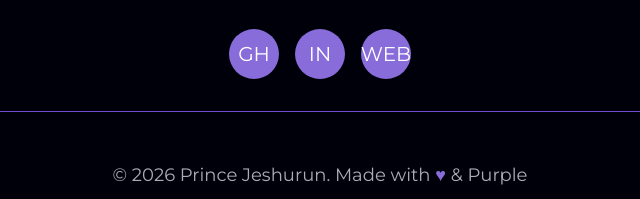
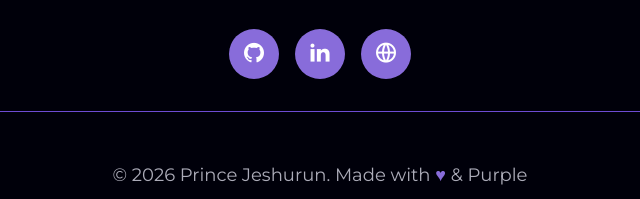
Before and after one commit to autoprince17/prince-portfolio-dark, a plain HTML site: page index.html in a window 1280 px wide. Shown: the part 5802-6001 px from the top of the page, 320-960 px from the left. Drawn offline with nearby package versions, Linux system fonts and the light colour scheme; a web font is replaced by a local one.

Commit message:
Replace text social buttons with Remix Icons

```diff
--- a/index.html
+++ b/index.html
@@ -8,6 +8,7 @@
     <link rel="preconnect" href="https://fonts.googleapis.com">
     <link rel="preconnect" href="https://fonts.gstatic.com" crossorigin>
     <link href="https://fonts.googleapis.com/css2?family=Montserrat:ital,wght@0,100..900;1,100..900&family=Unbounded:wght@200..900&display=swap" rel="stylesheet">
+    <link rel="stylesheet" href="https://cdn.jsdelivr.net/npm/remixicon@4.6.0/fonts/remixicon.css">
     <style>
         * {
             box-sizing: border-box;
@@ -633,8 +634,12 @@
             align-items: center;
             justify-content: center;
             color: white;
-            font-size: 1.25rem;
+            font-size: 1.5rem;
             transition: all 0.3s ease;
+        }
+
+        .contact__social i {
+            color: white;
         }
 
         .contact__social:hover {
@@ -1017,9 +1022,15 @@
                     </div>
                 </div>
                 <div class="contact__socials">
-                    <a href="https://github.com/princejeshurun17" target="_blank" class="contact__social" aria-label="GitHub">GH</a>
-                    <a href="https://linkedin.com/in/princejeshurun" target="_blank" class="contact__social" aria-label="LinkedIn">IN</a>
-                    <a href="https://princejeshurun.com" target="_blank" class="contact__social" aria-label="Website">WEB</a>
+                    <a href="https://github.com/princejeshurun17" target="_blank" class="contact__social" aria-label="GitHub">
+                        <i class="ri-github-fill"></i>
+                    </a>
+                    <a href="https://linkedin.com/in/princejeshurun" target="_blank" class="contact__social" aria-label="LinkedIn">
+                        <i class="ri-linkedin-fill"></i>
+                    </a>
+                    <a href="https://princejeshurun.com" target="_blank" class="contact__social" aria-label="Website">
+                        <i class="ri-global-line"></i>
+                    </a>
                 </div>
             </div>
         </section>
```
